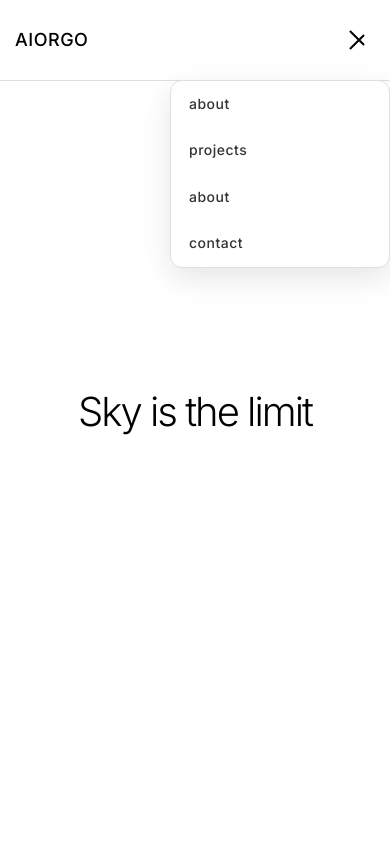
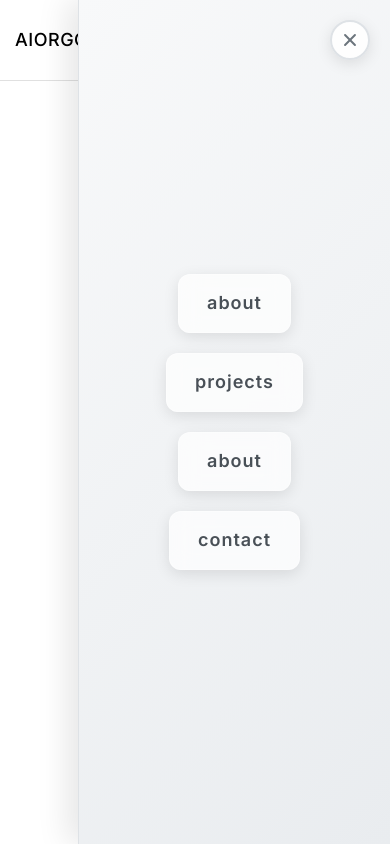
Before and after one commit to Semih-AIORGO/AIORGO-website, a plain HTML site: page index.html in a window 390 px wide. Both pictures are taken after a click on the button "Toggle navigation menu". Drawn offline with Linux system fonts and the light colour scheme.

Commit message:
Create half-page hamburger menu with modern glassmorphism design and elegant styling

```diff
--- a/index.html
+++ b/index.html
@@ -16,6 +16,7 @@
                 <a href="index.html">AIORGO</a>
             </div>
       <ul class="nav-menu">
+        <button class="menu-close-btn" aria-label="Close menu"></button>
         <li class="nav-item">
           <a href="#about" class="nav-link">about</a>
         </li>
--- a/script.js
+++ b/script.js
@@ -2,9 +2,11 @@
 document.addEventListener('DOMContentLoaded', function() {
     const hamburger = document.querySelector('.hamburger');
     const navMenu = document.querySelector('.nav-menu');
+    const closeBtn = document.querySelector('.menu-close-btn');
 
     console.log('Hamburger element:', hamburger);
     console.log('Nav menu element:', navMenu);
+    console.log('Close button element:', closeBtn);
 
     if (hamburger && navMenu) {
         hamburger.addEventListener('click', function() {
@@ -13,6 +15,15 @@ document.addEventListener('DOMContentLoaded', function() {
             navMenu.classList.toggle('active');
             console.log('Menu active class:', navMenu.classList.contains('active'));
         });
+
+        // Close menu when clicking close button
+        if (closeBtn) {
+            closeBtn.addEventListener('click', function() {
+                console.log('Close button clicked!');
+                hamburger.classList.remove('active');
+                navMenu.classList.remove('active');
+            });
+        }
 
         // Close menu when clicking outside
         document.addEventListener('click', function(event) {
--- a/style.css
+++ b/style.css
@@ -52,51 +52,120 @@ body {
     gap: 0;
     margin: 0;
     padding: 0;
-    position: absolute;
-    top: 100%;
+    position: fixed;
+    top: 0;
     right: 0;
-    width: 280px;
-    background: #ffffff;
-    border: 1px solid #e0e0e0;
-    border-radius: 12px;
-    box-shadow: 0 10px 30px rgba(0, 0, 0, 0.1);
+    width: 50vw;
+    height: 100vh;
+    background: linear-gradient(135deg, #f8f9fa 0%, #e9ecef 100%);
+    border-left: 1px solid #dee2e6;
     flex-direction: column;
-    z-index: 1000;
-    transform: translateY(-10px);
+    justify-content: center;
+    align-items: center;
+    z-index: 9999;
+    transform: translateX(100%);
     opacity: 0;
-    transition: all 0.3s ease;
+    transition: all 0.4s cubic-bezier(0.4, 0, 0.2, 1);
     overflow: hidden;
+    box-shadow: -10px 0 30px rgba(0, 0, 0, 0.1);
 }
 
 .nav-menu.active {
     display: flex;
-    transform: translateY(0);
+    transform: translateX(0);
     opacity: 1;
 }
 
 
 .nav-link {
     display: block;
-    padding: 16px 24px;
+    padding: 20px 40px;
     text-decoration: none;
-    color: #333333;
-    font-weight: 500;
-    font-size: 16px;
+    color: #495057;
+    font-weight: 600;
+    font-size: 24px;
     transition: all 0.3s ease;
     text-transform: lowercase;
-    letter-spacing: 0.5px;
+    letter-spacing: 1px;
     position: relative;
-    border-bottom: 1px solid #f0f0f0;
+    margin: 10px 0;
+    text-align: center;
+    border-radius: 12px;
+    background: rgba(255, 255, 255, 0.7);
+    backdrop-filter: blur(10px);
+    border: 1px solid rgba(255, 255, 255, 0.3);
+    box-shadow: 0 4px 15px rgba(0, 0, 0, 0.1);
 }
 
-.nav-link:last-child {
-    border-bottom: none;
+.nav-link::before {
+    content: '';
+    position: absolute;
+    top: 0;
+    left: 0;
+    width: 100%;
+    height: 100%;
+    background: linear-gradient(135deg, #007bff, #6f42c1);
+    border-radius: 12px;
+    opacity: 0;
+    transition: opacity 0.3s ease;
+    z-index: -1;
+}
+
+.nav-link:hover::before {
+    opacity: 1;
 }
 
 .nav-link:hover {
-    color: #000000;
-    background: #f8f8f8;
-    padding-left: 32px;
+    color: #ffffff;
+    transform: translateY(-2px);
+    box-shadow: 0 8px 25px rgba(0, 123, 255, 0.3);
+}
+
+.menu-close-btn {
+    position: absolute;
+    top: 30px;
+    right: 30px;
+    width: 50px;
+    height: 50px;
+    background: rgba(255, 255, 255, 0.9);
+    border: 2px solid #dee2e6;
+    border-radius: 50%;
+    display: flex;
+    align-items: center;
+    justify-content: center;
+    cursor: pointer;
+    transition: all 0.3s ease;
+    z-index: 10000;
+    box-shadow: 0 4px 15px rgba(0, 0, 0, 0.1);
+}
+
+.menu-close-btn:hover {
+    background: #dc3545;
+    border-color: #dc3545;
+    transform: rotate(90deg);
+}
+
+.menu-close-btn::before,
+.menu-close-btn::after {
+    content: '';
+    position: absolute;
+    width: 20px;
+    height: 2px;
+    background: #6c757d;
+    border-radius: 1px;
+}
+
+.menu-close-btn:hover::before,
+.menu-close-btn:hover::after {
+    background: #ffffff;
+}
+
+.menu-close-btn::before {
+    transform: rotate(45deg);
+}
+
+.menu-close-btn::after {
+    transform: rotate(-45deg);
 }
 
 /* Simple Hamburger Menu */
@@ -178,12 +247,24 @@ body {
     }
 
     .nav-menu {
-        width: 250px;
+        width: 70vw;
     }
 
     .nav-link {
-        font-size: 15px;
-        padding: 14px 20px;
+        font-size: 20px;
+        padding: 16px 32px;
+    }
+
+    .menu-close-btn {
+        top: 25px;
+        right: 25px;
+        width: 45px;
+        height: 45px;
+    }
+
+    .menu-close-btn::before,
+    .menu-close-btn::after {
+        width: 18px;
     }
 
     .hero-title {
@@ -193,12 +274,24 @@ body {
 
 @media (max-width: 480px) {
     .nav-menu {
-        width: 220px;
+        width: 80vw;
     }
 
     .nav-link {
-        font-size: 14px;
-        padding: 12px 18px;
+        font-size: 18px;
+        padding: 14px 28px;
+    }
+
+    .menu-close-btn {
+        top: 20px;
+        right: 20px;
+        width: 40px;
+        height: 40px;
+    }
+
+    .menu-close-btn::before,
+    .menu-close-btn::after {
+        width: 16px;
     }
 
     .hero-title {
```
